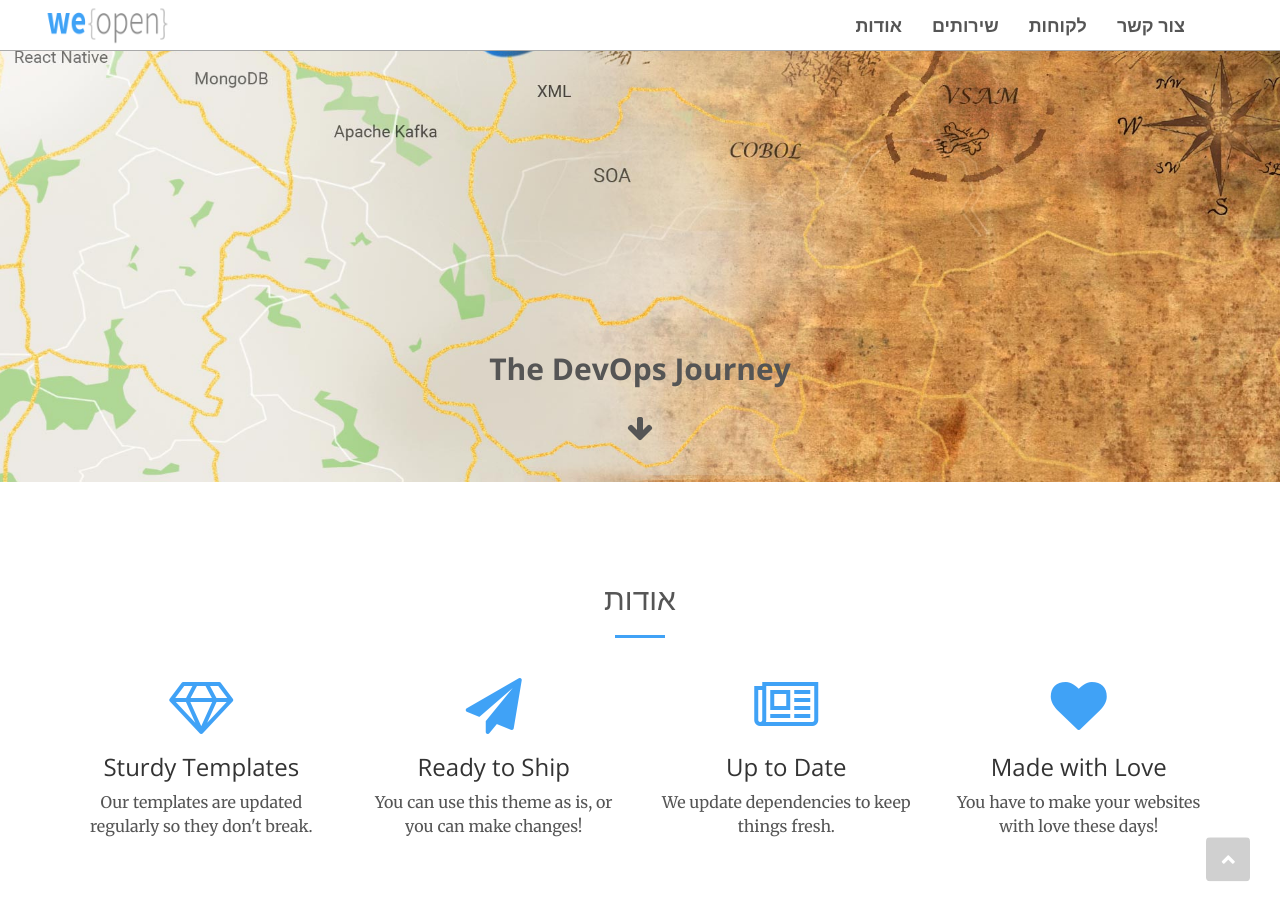
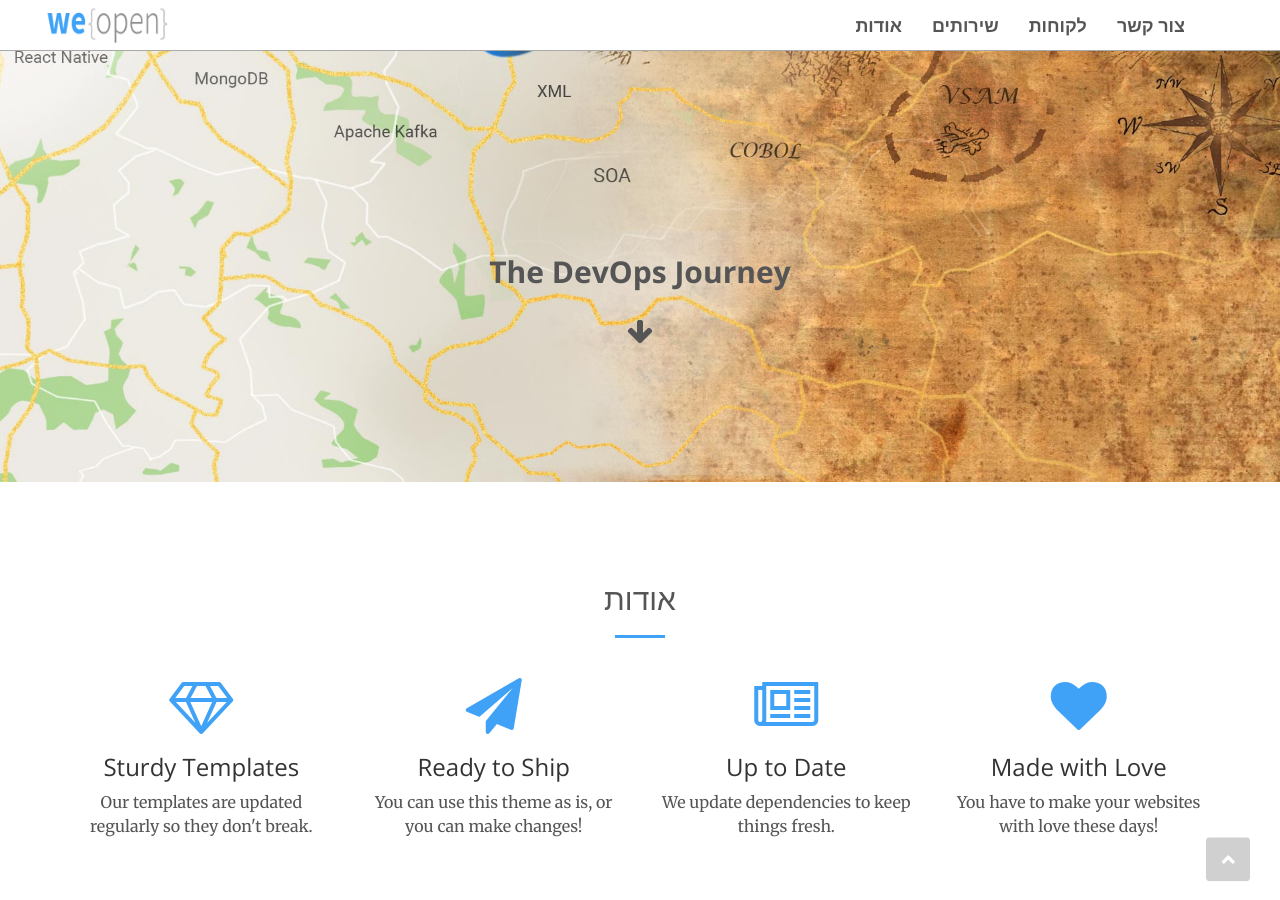
Before and after one commit to shaharl/www.weopen.co.il, a Jekyll site: the page built from index.html, in a window 1280 px wide and 900 px high, scrolled down 418 px. Built offline with Jekyll 4.4.1, drawn with Linux system fonts in a browser that asks for light colours; some web fonts are replaced.

Commit message:
header text height

```diff
--- a/_sass/_base.scss
+++ b/_sass/_base.scss
@@ -172,7 +172,8 @@ header {
     .header-content {
         position: relative;
         text-align: center;
-        padding: 100px 15px 100px;
+        //padding: 100px 15px 100px;
+        height: 35%;
         width: 100%;
         .header-content-inner {
             h1 {
```
